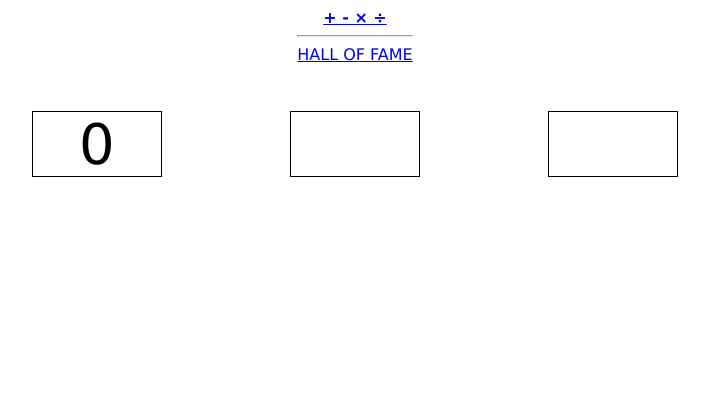
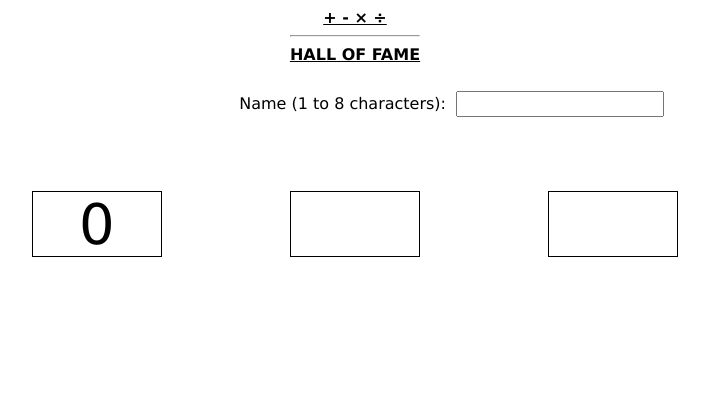
Before and after one commit to hurims/jinblog, a PHP site: page /game/index.html in a window 1280 px wide. Shown: the top 420 px of the page, without its empty margins (293-1002 px from the left). Run offline with PHP 8.4, Linux system fonts and the light colour scheme.

Commit message:
Add input form for name

```diff
--- a/src/game/index.html
+++ b/src/game/index.html
@@ -20,6 +20,12 @@
                 </div>
             </div>
         </center>
+        <div id="edit_row">
+            <label for="name">Name (1 to 8 characters):</label>
+            <span>    </span>
+            <input type="text" id="name" name="name" required
+                    minlength="1" maxlength="8" size="10">
+        </div>
         <div id="num_row">
             <div class="number_wrapper" id="col0">
                 <div class="number" id="n0" hidden>0</div>
@@ -74,7 +80,7 @@
             <h1 id="output"></h1>
         </div>
         <div id="button_wrapper">
-            <button id="retry">Retry?</h1>
+            <button id="retry">Retry</h1>
         </div>
     </body>
 </html>
--- a/src/game/record.php
+++ b/src/game/record.php
@@ -1,11 +1,13 @@
 <?php
     $score = $_POST[ 'score' ];
+    $name = $_POST[ 'name' ];
+    $expression = $_POST[ 'expression' ];
     $browser = $_SERVER['HTTP_USER_AGENT'];
     if ( is_null( $score ) ) {
         echo '<h1>Fail!</h1>';
     } else {
         require_once("../db_connection.php");
-        $sql = "INSERT INTO records ( score, browser ) VALUES ( '$score', '$browser' );";
+        $sql = "INSERT INTO records ( score, player, expression, browser ) VALUES ( '$score', '$name', '$expression', '$browser' );";
         mysqli_query( $mysqli, $sql );
         echo '<h1>Success!</h1>';
     }
--- a/src/game/script.js
+++ b/src/game/script.js
@@ -65,30 +65,30 @@ const showButton = (show) => {
 }
 
 const sendResult = (data) => {
-  const XHR = new XMLHttpRequest();
-  const FD = new FormData();
+  const xhr = new XMLHttpRequest();
+  const form = new FormData();
 
   // Push our data into our FormData object
   for (const [name, value] of Object.entries(data)) {
-    FD.append(name, value);
+    form.append(name, value);
   }
 
   // Define what happens on successful data submission
-  XHR.addEventListener("load", (event) => {
+  xhr.addEventListener("load", (event) => {
     console.log("Yeah! Data sent and response loaded.");
     console.log(event);
   });
 
   // Define what happens in case of an error
-  XHR.addEventListener("error", (event) => {
+  xhr.addEventListener("error", (event) => {
     console.log("Oops! Something went wrong.");
   });
 
   // Set up our request
-  XHR.open("POST", "http://jyhur.com/game/record.php");
+  xhr.open("POST", "http://jyhur.com/game/record.php");
 
   // Send our FormData object; HTTP headers are set automatically
-  XHR.send(FD);
+  xhr.send(form);
 }
 
 const finishGame = () => {
@@ -109,7 +109,9 @@ const finishGame = () => {
 
   showOutput(true);
   showButton(true);
-  sendResult({"score": result});
+
+  name = document.getElementById('name').value
+  sendResult({"score": result, "name": name, "expression": expression});
 }
 
 const pickNumber = () => {
--- a/src/game/style.css
+++ b/src/game/style.css
@@ -1,3 +1,11 @@
+#edit_row {
+  width: 100%;
+  height: 10%;
+  display: flex;
+  align-items: center;
+  justify-content: center;
+}
+
 #num_row {
   width: 100%;
   height: 20%;
@@ -20,6 +28,14 @@
   display: flex;
   align-items: center;
   justify-content: center;
+}
+
+#output {
+  font-size: 4vh;
+}
+
+#retry {
+  font-size: 4vh;
 }
 
 .number {
@@ -48,6 +64,26 @@
   justify-content: center;
 }
 
+a {
+  color: black;
+  font-weight: bold;
+}
+
+label {
+  display: flex;
+  flex-direction: row;
+  justify-content: flex-end;
+  text-align: right;
+  width: 400px;
+  line-height: 26px;
+}
+
+input {
+  height: 20px;
+  flex: 0 0 200px;
+  margin-left: 10px;
+}
+
 html, body {
   font-family: Verdana;
   width: 100%; height: 100%;
```
Also changed, not shown: src/game/hall_of_fame.php (+8 -4 lines), 2 other files.
